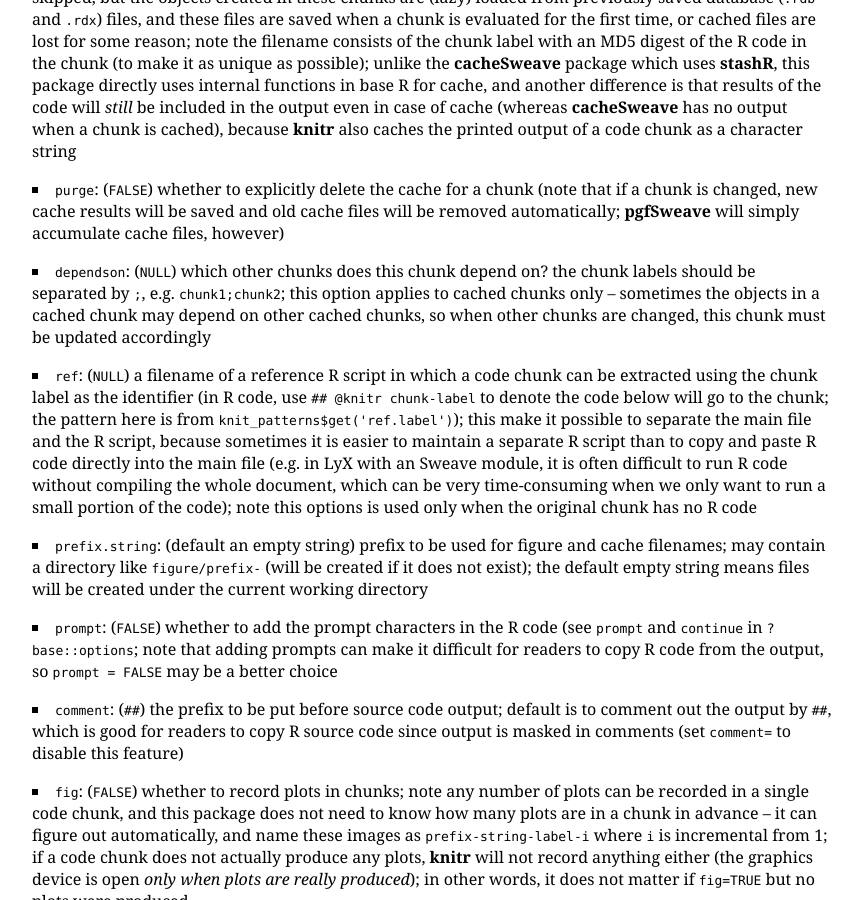
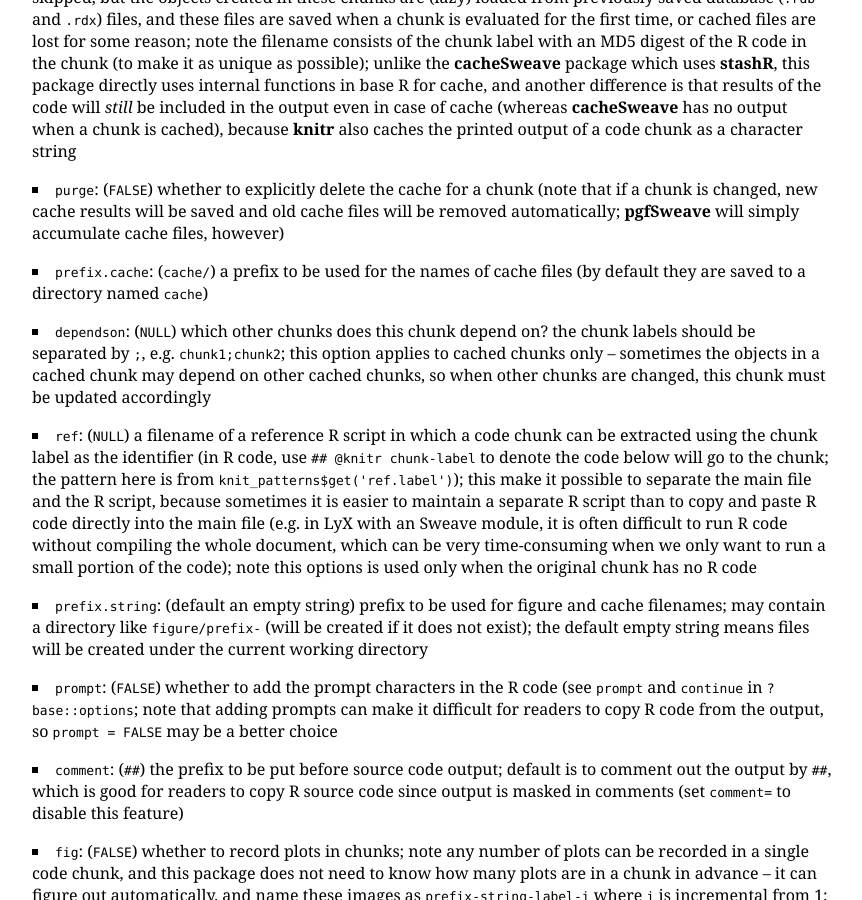
Before and after one commit to yihui/knitr, a Jekyll site: the page built from options.md, in a window 1280 px wide and 900 px high, scrolled down 1234 px. Shown: the whole window, without its empty margins (216-1078 px from the left). Built offline with Jekyll 4.4.1, drawn with Linux system fonts in a browser that asks for light colours; some web fonts are replaced.

Commit message:
doc for #20

```diff
--- a/options.md
+++ b/options.md
@@ -26,6 +26,7 @@
 - `tidy`: (`TRUE`) whether R code should be tidied up using the function `tidy.source()` in the **formatR** package; if it failed to tidy up, original R code will not be changed; `tidy = TRUE` is like `keep.source = FALSE` in Sweave, but it also tries not to discard R comments
 - `cache`: (`FALSE`) whether to cache a code chunk; when evaluating code chunks, the cached chunks are skipped, but the objects created in these chunks are (lazy) loaded from previously saved database (`.rdb` and `.rdx`) files, and these files are saved when a chunk is evaluated for the first time, or cached files are lost for some reason; note the filename consists of the chunk label with an MD5 digest of the R code in the chunk (to make it as unique as possible); unlike the **cacheSweave** package which uses **stashR**, this package directly uses internal functions in base R for cache, and another difference is that results of the code will *still* be included in the output even in case of cache (whereas **cacheSweave** has no output when a chunk is cached), because **knitr** also caches the printed output of a code chunk as a character string
 - `purge`: (`FALSE`) whether to explicitly delete the cache for a chunk (note that if a chunk is changed, new cache results will be saved and old cache files will be removed automatically; **pgfSweave** will simply accumulate cache files, however)
+- `prefix.cache`: (`cache/`) a prefix to be used for the names of cache files (by default they are saved to a directory named `cache`)
 - `dependson`: (`NULL`) which other chunks does this chunk depend on? the chunk labels should be separated by `;`, e.g. `chunk1;chunk2`; this option applies to cached chunks only -- sometimes the objects in a cached chunk may depend on other cached chunks, so when other chunks are changed, this chunk must be updated accordingly
 - `ref`: (`NULL`) a filename of a reference R script in which a code chunk can be extracted using the chunk label as the identifier (in R code, use `## @knitr chunk-label` to denote the code below will go to the chunk; the pattern here is from `knit_patterns$get('ref.label')`); this make it possible to separate the main file and the R script, because sometimes it is easier to maintain a separate R script than to copy and paste R code directly into the main file (e.g. in LyX with an Sweave module, it is often difficult to run R code without compiling the whole document, which can be very time-consuming when we only want to run a small portion of the code); note this options is used only when the original chunk has no R code
 - `prefix.string`: (default an empty string) prefix to be used for figure and cache filenames; may contain a directory like `figure/prefix-` (will be created if it does not exist); the default empty string means files will be created under the current working directory
```
